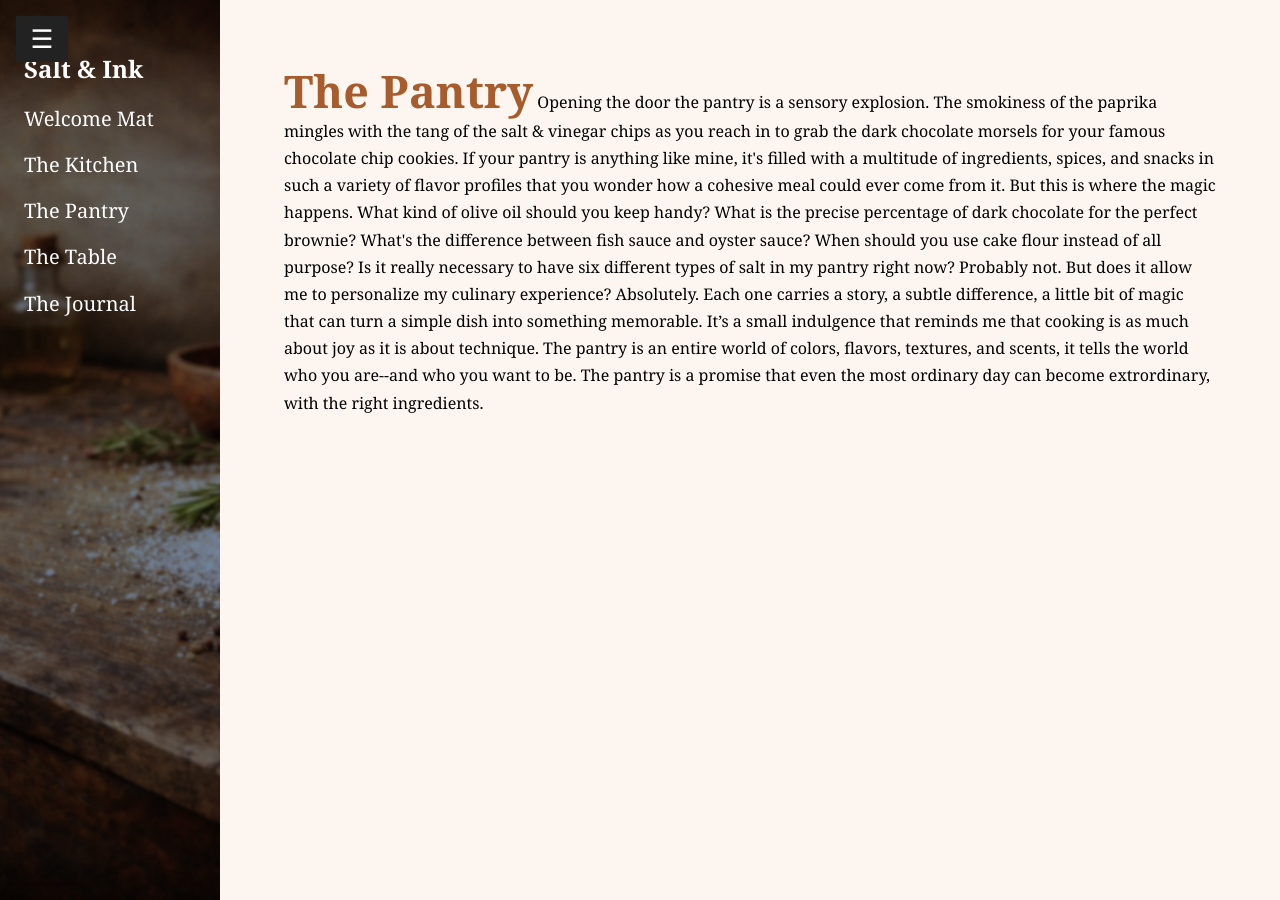
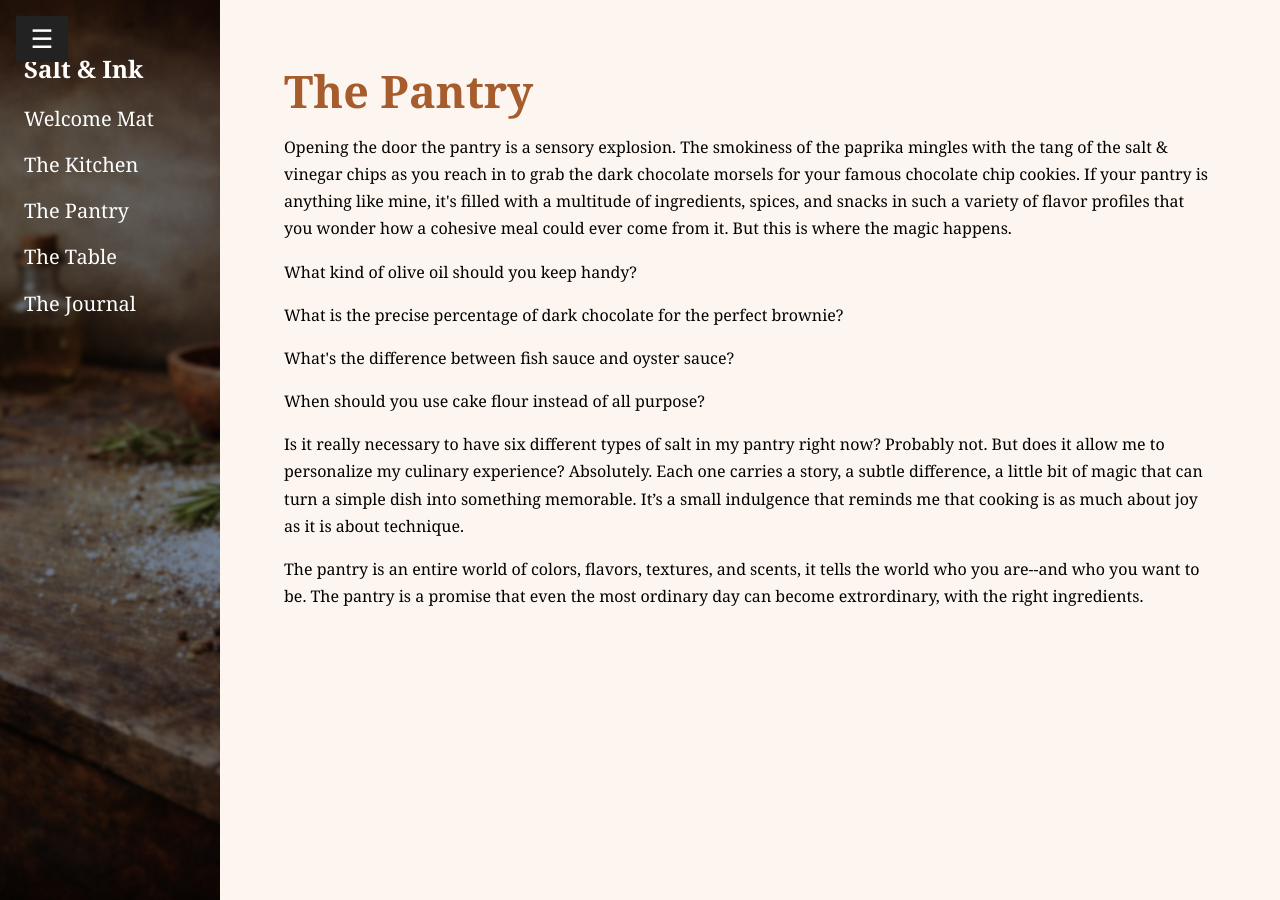
Before and after one commit to saltandinkjournal/saltandinkjournal.github.io, a Jekyll site: the page built from pantry/index.md, in a window 1280 px wide. Built offline with Jekyll 4.4.1, drawn with Linux system fonts in a browser that asks for light colours.

Commit message:
Update index.md

```diff
--- a/pantry/index.md
+++ b/pantry/index.md
@@ -6,16 +6,16 @@ title: The Kitchen
 <p>
 <span class="page-title">The Pantry</span>
 
-Opening the door the pantry is a sensory explosion. The smokiness of the paprika mingles with the tang of the salt & vinegar chips as you reach in to grab the dark chocolate morsels for your famous chocolate chip cookies. If your pantry is anything like mine, it's filled with a multitude of ingredients, spices, and snacks in such a variety of flavor profiles that you wonder how a cohesive meal could ever come from it. But this is where the magic happens.
+<p>Opening the door the pantry is a sensory explosion. The smokiness of the paprika mingles with the tang of the salt & vinegar chips as you reach in to grab the dark chocolate morsels for your famous chocolate chip cookies. If your pantry is anything like mine, it's filled with a multitude of ingredients, spices, and snacks in such a variety of flavor profiles that you wonder how a cohesive meal could ever come from it. But this is where the magic happens. <p>
 
-What kind of olive oil should you keep handy?
+<p>What kind of olive oil should you keep handy?<p>
 
-What is the precise percentage of dark chocolate for the perfect brownie?
+<p>What is the precise percentage of dark chocolate for the perfect brownie?<p>
 
-What's the difference between fish sauce and oyster sauce?
+<p>What's the difference between fish sauce and oyster sauce?<p>
 
-When should you use cake flour instead of all purpose?
+<p>When should you use cake flour instead of all purpose?<p>
 
-Is it really necessary to have six different types of salt in my pantry right now?  Probably not. But does it allow me to personalize my culinary experience?  Absolutely. Each one carries a story, a subtle difference, a little bit of magic that can turn a simple dish into something memorable. It’s a small indulgence that reminds me that cooking is as much about joy as it is about technique.
+<p>Is it really necessary to have six different types of salt in my pantry right now?  Probably not. But does it allow me to personalize my culinary experience?  Absolutely. Each one carries a story, a subtle difference, a little bit of magic that can turn a simple dish into something memorable. It’s a small indulgence that reminds me that cooking is as much about joy as it is about technique.<p>
 
-The pantry is an entire world of colors, flavors, textures, and scents, it tells the world who you are--and who you want to be. The pantry is a promise that even the most ordinary day can become extrordinary, with the right ingredients.
+<p>The pantry is an entire world of colors, flavors, textures, and scents, it tells the world who you are--and who you want to be. The pantry is a promise that even the most ordinary day can become extrordinary, with the right ingredients.<p>
```
